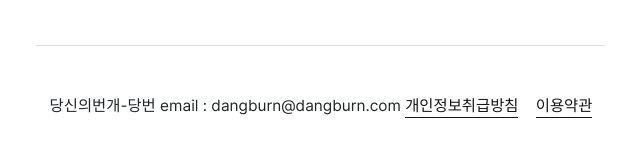
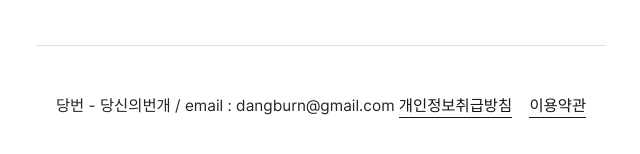
Before and after one commit to chyunmook/dangburn_doc, a website: page public/index.html in a window 1280 px wide. Shown: the part 1675-1829 px from the top of the page, without its empty margins (319-959 px from the left). Drawn offline with Linux system fonts and the light colour scheme.

Commit message:
Update index.html

```diff
--- a/public/index.html
+++ b/public/index.html
@@ -16,7 +16,7 @@
 	<meta name="author" content="Holger Koenemann">
 	<meta name="generator" content="Eleventy v2.0.0">
 	<meta name="HandheldFriendly" content="true">
-	<title>당신의번개 - 당번</title>
+	<title>당번 - 당신의번개</title>
 	<link rel="stylesheet" href="./css/theme.min.css">
 
    <style>
@@ -252,7 +252,7 @@ c89 -24 88 -21 58 -124 -27 -94 -26 -131 3 -147 12 -6 177 -53 367 -104 390
     </main>
 
     <footer>
-  <div class="container text-center small py-vh-3">당신의번개-당번 email : dangburn@dangburn.com
+  <div class="container text-center small py-vh-3">당번 - 당신의번개 / email : dangburn@gmail.com
     <a href="https://dangburn.com/privacyPolicy.html" class="link-fancy" target="_blank">개인정보취급방침</a>
     &nbsp;&nbsp;
     <a href="https://dangburn.com/agreement.html" class="link-fancy" target="_blank">이용약관</a>
```
